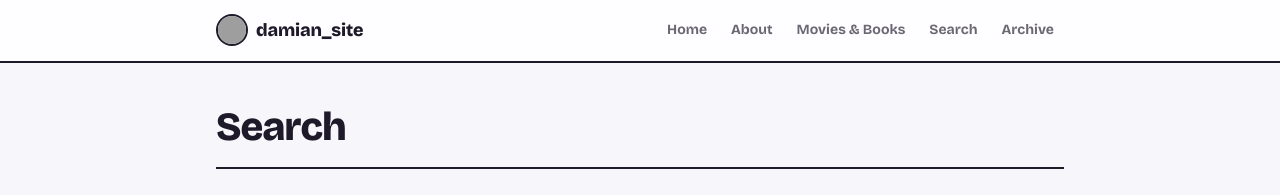
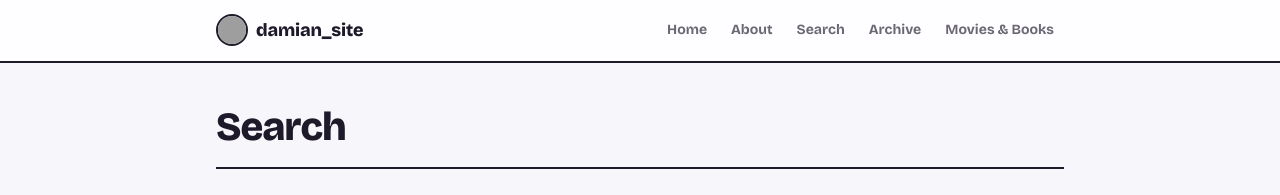
Before and after one commit to DamiMartinez/damimartinez.github.io, a Jekyll site: the page built from _pages/search.md, in a window 1280 px wide. Shown: the top 195 px of the page. Built offline with Jekyll 4.4.1, drawn with Linux system fonts in a browser that asks for light colours; part of the change alters nothing that is shown; grey boxes are pictures that could not be loaded.

```diff
--- a/_layouts/default.html
+++ b/_layouts/default.html
@@ -29,9 +29,9 @@
           <nav class="site-nav">
             <a href="{{ site.baseurl }}/">Home</a>
             <a href="{{ site.baseurl }}/about">About</a>
-            <a href="{{ site.baseurl }}/media">Movies &amp; Books</a>
             <a href="{{ site.baseurl }}/search">Search</a>
             <a href="{{ site.baseurl }}/archive">Archive</a>
+            <a href="{{ site.baseurl }}/media">Movies &amp; Books</a>
           </nav>
         </div>
       </div>
```
